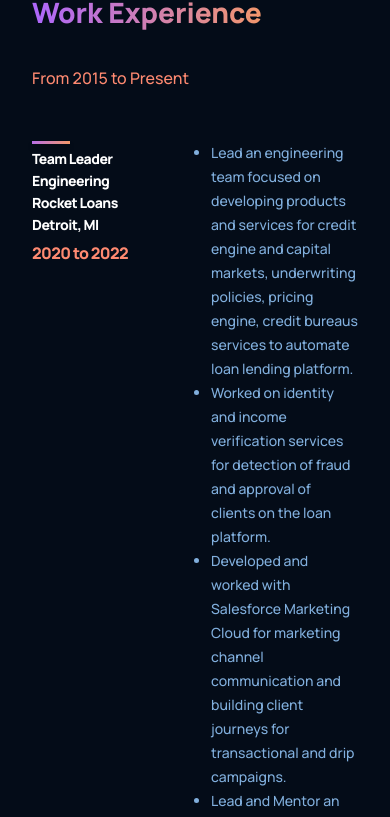
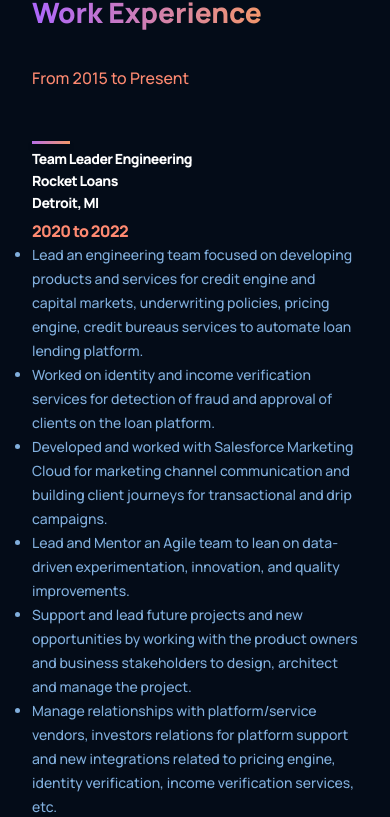
Before and after one commit to daglipinank/portfolio, a React (Create React App) app: page / in a window 390 px wide. Shown: the part 2010-2827 px from the top of the page. Built offline with nearby package versions, Linux system fonts and the light colour scheme.

Commit message:
fix navbar z index and wrap up text

```diff
--- a/src/components/navbar/navbar.css
+++ b/src/components/navbar/navbar.css
@@ -128,6 +128,7 @@
     }
 
     .portfolio__navbar-menu_container {
+        z-index: 10000;
         top: 20px;
     }
 
--- a/src/containers/resume/resume.css
+++ b/src/containers/resume/resume.css
@@ -58,3 +58,10 @@
         line-height: 38px;
     }
 }
+
+@media screen and (max-width: 450px) {
+    /* Customizing feature component as per needs */
+    .portfolio__features-container__feature {
+        display: block;
+    }
+}
```
